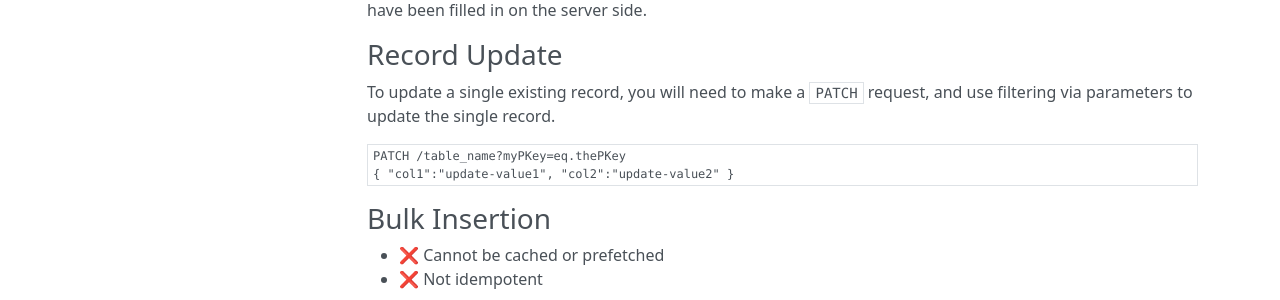
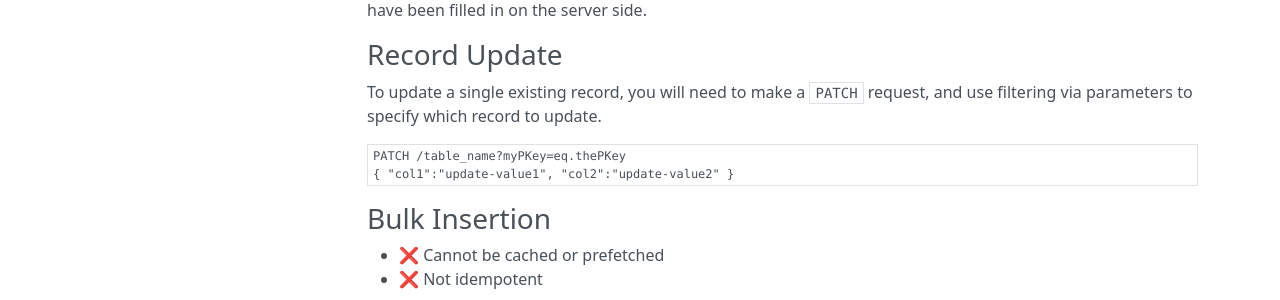
Before and after one commit to PostgREST/postgrest-docs, an MkDocs documentation site: the page built from docs/api/writing.md, in a window 1280 px wide and 900 px high. Shown: the part 424-724 px from the top of the window. Built offline with MkDocs 1.6.1, drawn with Linux system fonts in a browser that asks for light colours; nearby versions of some CDN libraries; old or Windows-style settings are respelled for this version of MkDocs.

Commit message:
Update writing.md

````diff
--- a/docs/api/writing.md
+++ b/docs/api/writing.md
@@ -24,7 +24,7 @@ the server side.
 ### Record Update
 
 To update a single existing record, you will need to make a `PATCH`
-request, and use filtering via parameters to update the single record.
+request, and use filtering via parameters to specify which record to update.
 
 ```HTTP
 PATCH /table_name?myPKey=eq.thePKey
````
